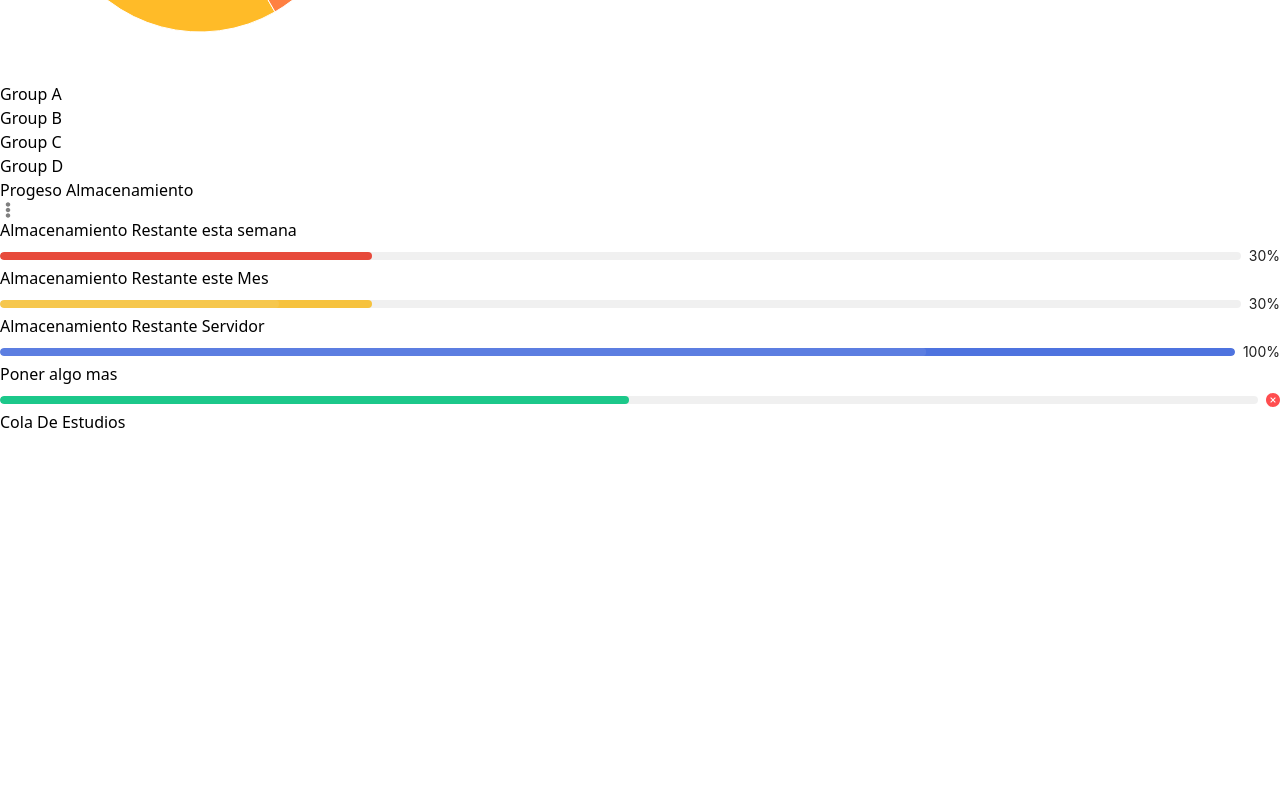
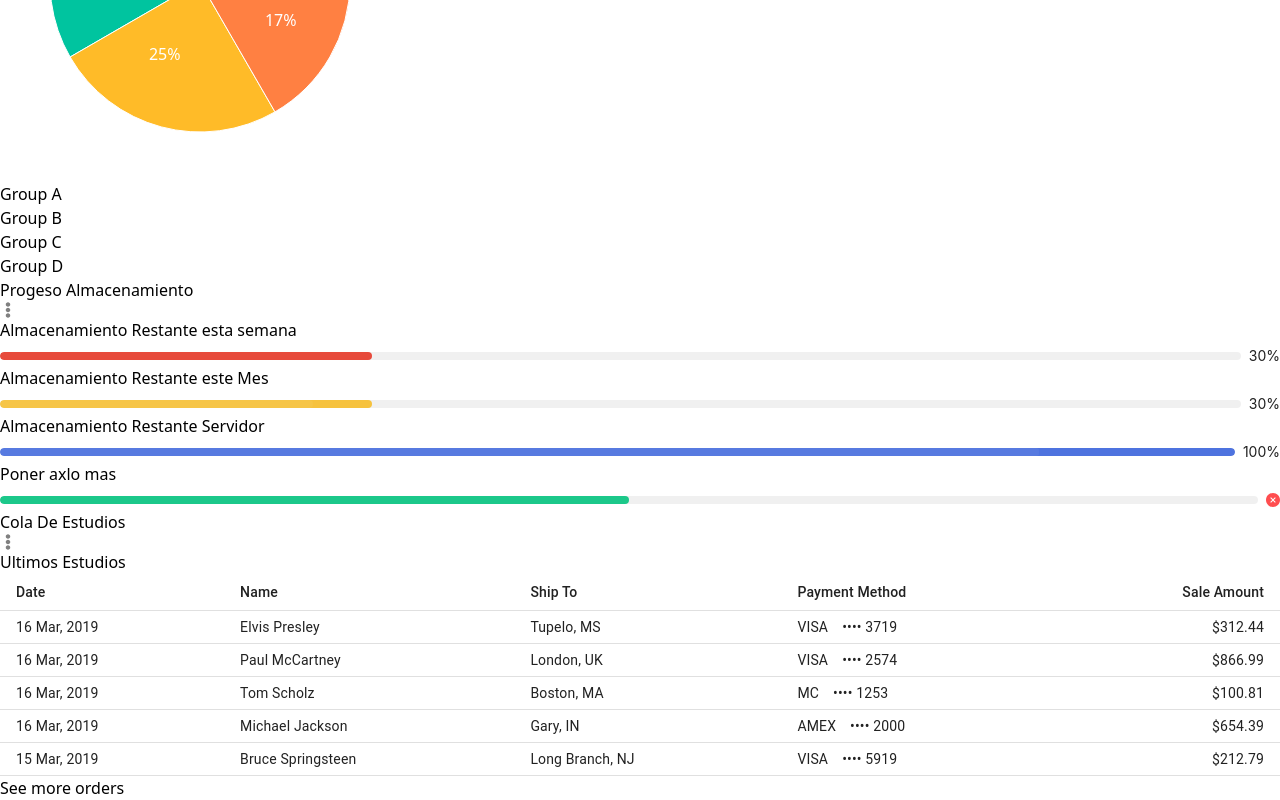
Before and after one commit to Mako9912/Xavia-Control-1.3, a React (Vite) app: page / in a window 1280 px wide. Shown: the part 1840-2640 px from the top of the page. Before the commit the page ends 2274 px from the top, so only its background shows below. Built offline with nearby package versions, Linux system fonts and the light colour scheme.

Commit message:
Faltan Datos Y Cosas pequeñas

```diff
--- a/package.json
+++ b/package.json
@@ -10,7 +10,9 @@
     "preview": "vite preview"
   },
   "dependencies": {
-    "@mui/material": "^5.14.11",
+    "@emotion/react": "^11.11.1",
+    "@emotion/styled": "^11.11.0",
+    "@mui/material": "^5.14.13",
     "antd": "^5.10.0",
     "pg": "^8.11.3",
     "react": "^18.2.0",
--- /dev/null
+++ b/src/Components/ColaComponent.jsx
@@ -0,0 +1,92 @@
+import React from "react";
+import { Link } from "react-router-dom";
+import Table from "@mui/material/Table";
+import TableBody from "@mui/material/TableBody";
+import TableCell from "@mui/material/TableCell";
+import TableHead from "@mui/material/TableHead";
+import TableRow from "@mui/material/TableRow";
+// Generate Order Data
+function createData(id, date, name, shipTo, paymentMethod, amount) {
+  return { id, date, name, shipTo, paymentMethod, amount };
+}
+
+const rows = [
+  createData(
+    0,
+    "16 Mar, 2019",
+    "Elvis Presley",
+    "Tupelo, MS",
+    "VISA ⠀•••• 3719",
+    312.44
+  ),
+  createData(
+    1,
+    "16 Mar, 2019",
+    "Paul McCartney",
+    "London, UK",
+    "VISA ⠀•••• 2574",
+    866.99
+  ),
+  createData(
+    2,
+    "16 Mar, 2019",
+    "Tom Scholz",
+    "Boston, MA",
+    "MC ⠀•••• 1253",
+    100.81
+  ),
+  createData(
+    3,
+    "16 Mar, 2019",
+    "Michael Jackson",
+    "Gary, IN",
+    "AMEX ⠀•••• 2000",
+    654.39
+  ),
+  createData(
+    4,
+    "15 Mar, 2019",
+    "Bruce Springsteen",
+    "Long Branch, NJ",
+    "VISA ⠀•••• 5919",
+    212.79
+  ),
+];
+function preventDefault(event) {
+  event.preventDefault();
+}
+
+const ColaComponent = () => {
+  return (
+    <div>
+      <h2> Ultimos Estudios </h2>
+      <Table size="small">
+        <TableHead>
+          <TableRow>
+            <TableCell>Date</TableCell>
+            <TableCell>Name</TableCell>
+            <TableCell>Ship To</TableCell>
+            <TableCell>Payment Method</TableCell>
+            <TableCell align="right">Sale Amount</TableCell>
+          </TableRow>
+        </TableHead>
+        <TableBody>
+          {rows.map((row) => (
+            <TableRow key={row.id}>
+              <TableCell>{row.date}</TableCell>
+              <TableCell>{row.name}</TableCell>
+              <TableCell>{row.shipTo}</TableCell>
+              <TableCell>{row.paymentMethod}</TableCell>
+              <TableCell align="right">{`$${row.amount}`}</TableCell>
+            </TableRow>
+          ))}
+        </TableBody>
+      </Table>
+      <Link to={"Estudios"} className="link-2">
+        See more orders
+      </Link>
+    </div>
+  );
+};
+
+export default ColaComponent;
--- a/src/Components/Dashboardview.jsx
+++ b/src/Components/Dashboardview.jsx
@@ -4,7 +4,7 @@ import profile from "../assets/icons8-male-user-50.png";
 
 const Dashboardview = () => {
   return (
-    <div className="flex items-center justify-between h-[70px] shadow-lg px-[25px]">
+    <div className="flex items-center justify-between h-[70px] shadow-lg px-[25px] ">
       <div className="flex items-center rounded-[5px]">
         <input
           type="text"
--- a/src/Components/Principal.jsx
+++ b/src/Components/Principal.jsx
@@ -12,46 +12,47 @@ import {
 import { FaEllipsisV, FaRegCalendarMinus } from "react-icons/fa";
 import PieComponent from "./PieComponent";
 import { Progress } from "antd";
+import ColaComponent from "./ColaComponent";
 
 const data = [
   {
-    name: "Page A",
+    name: "L",
     uv: 50,
     pv: 20,
     amt: 2400,
   },
   {
-    name: "Page B",
+    name: "M",
     uv: 25,
     pv: 30,
     amt: 2210,
   },
   {
-    name: "Page C",
+    name: "MX",
     uv: 10,
     pv: 15,
     amt: 2290,
   },
   {
-    name: "Page D",
+    name: "J",
     uv: 70,
     pv: 18,
     amt: 2000,
   },
   {
-    name: "Page E",
+    name: "V",
     uv: 22,
     pv: 55,
     amt: 2181,
   },
   {
-    name: "Page F",
+    name: "S",
     uv: 83,
     pv: 46,
     amt: 2500,
   },
   {
-    name: "Page G",
+    name: "D",
     uv: 12,
     pv: 16,
     amt: 2100,
@@ -60,104 +61,104 @@ const data = [
 
 const Principal = () => {
   return (
-    <div className="pt-[25px] px-[25px] bg-[#F8F9FC]">
-      <div className=" flex items-center justify-between">
-        <h1 className="text-[#5a5c69] text-[28px] leading-[34px] font-normal cursor-pointer">
-          Dashboard
+    <div className="pt-[25px] px-[25px] bg-[#F8F9FC] ">
+      <div className=" xl:flex items-center justify-between  ">
+        <h1 className="xl: text-[#5a5c69] text-[28px] leading-[34px] font-normal cursor-pointer">
+          Estudios
         </h1>
-        <button className="bg-[#2E59D9] h-[32px] rounded-[3px] text-white flex items-center justify-center px-[30px] cursor-pointer">
+        <button className="xl:bg-[#2E59D9] h-[32px] rounded-[3px] text-white flex items-center justify-center px-[30px] cursor-pointer">
           Generate Report
         </button>
       </div>
-      <div className="grid grid-cols-7 gap-[30px] mt-[25px] pb-[15px]">
-        <div className="h-[50px] rounde-[8px] bg-white border-l-[4px]  border-r-[4px] border-[#4E73DF] flex items-center  justify-between px-[30px] cursor-pointer hover:shadow-lg transform hover:scale-[103%] transition duration-300 ease-out rounded-[10px]">
+      <div className="xl:grid grid-cols-7 gap-[30px] mt-[25px] pb-[15px]">
+        <div className="xl:h-[50px] rounde-[8px] bg-white border-l-[4px]  border-r-[4px] border-[#4E73DF] flex items-center  justify-between px-[30px] cursor-pointer hover:shadow-xl transform hover:scale-[103%] transition duration-300 ease-out rounded-[10px]">
           <div>
-            <h2 className="text-[#B589DF] text-[11px] leading-[17px] font-bold">
+            <h2 className="xl:text-[#B589DF] text-[11px] leading-[17px] font-bold">
               Earning (Monthly)
             </h2>
-            <h1 className="text-[15px] leading-[24px] font-bold text-[#5a5c69] mt-[5px]">
+            <h1 className="xl:text-[15px] leading-[24px] font-bold text-[#5a5c69] mt-[5px]">
               #40,000
             </h1>
           </div>
           <FaRegCalendarMinus fontSize={20} color="" />
         </div>
-        <div className="h-[50px] rounde-[8px] bg-white border-l-[4px]  border-r-[4px] border-[#4E73DF] flex items-center  justify-between px-[30px] cursor-pointer hover:shadow-lg transform hover:scale-[103%] transition duration-300 ease-out rounded-[10px]">
+        <div className="xl:h-[50px] rounde-[8px] bg-white border-l-[4px]  border-r-[4px] border-[#4E73DF] flex items-center  justify-between px-[30px] cursor-pointer hover:shadow-xl transform hover:scale-[103%] transition duration-300 ease-out rounded-[10px]">
           <div>
-            <h2 className="text-[#B589DF] text-[11px] leading-[17px] font-bold">
+            <h2 className="xl:text-[#B589DF] text-[11px] leading-[17px] font-bold">
               Earning (Monthly)
             </h2>
-            <h1 className="text-[15px] leading-[24px] font-bold text-[#5a5c69] mt-[5px]">
+            <h1 className="xl:text-[15px] leading-[24px] font-bold text-[#5a5c69] mt-[5px]">
               #40,000
             </h1>
           </div>
           <FaRegCalendarMinus fontSize={20} color="" />
         </div>
-        <div className="h-[50px] rounde-[8px] bg-white border-l-[4px]  border-r-[4px]  border-[#4ef95d] flex items-center  justify-between px-[30px] cursor-pointer hover:shadow-lg transform hover:scale-[103%] transition duration-300 ease-out rounded-[15px]">
+        <div className="xl:h-[50px] rounde-[8px] bg-white border-l-[4px]  border-r-[4px]  border-[#4ef95d] flex items-center  justify-between px-[30px] cursor-pointer hover:shadow-xl transform hover:scale-[103%] transition duration-300 ease-out rounded-[15px]">
           <div>
-            <h2 className="text-[#1cc88a] text-[11px] leading-[17px] font-bold">
+            <h2 className="xl:text-[#1cc88a] text-[11px] leading-[17px] font-bold">
               PEDING REQUEST
             </h2>
-            <h1 className="text-[15px] leading-[24px] font-bold text-[#5a5c69] mt-[5px]">
+            <h1 className="xl:text-[15px] leading-[24px] font-bold text-[#5a5c69] mt-[5px]">
               #240,000
             </h1>
           </div>
           <FaRegCalendarMinus fontSize={20} color="" />
         </div>
-        <div className="h-[50px] rounde-[8px] bg-white border-l-[4px]  border-r-[4px] border-[#4E73DF] flex items-center  justify-between px-[30px] cursor-pointer hover:shadow-lg transform hover:scale-[103%] transition duration-300 ease-out rounded-[15px]">
+        <div className="xl:h-[50px] rounde-[8px] bg-white border-l-[4px]  border-r-[4px] border-[#4E73DF] flex items-center  justify-between px-[30px] cursor-pointer hover:shadow-xl transform hover:scale-[103%] transition duration-300 ease-out rounded-[15px]">
           <div>
-            <h2 className="text-[#B589DF] text-[11px] leading-[17px] font-bold">
+            <h2 className="xl:text-[#B589DF] text-[11px] leading-[17px] font-bold">
               Earning (Anual)
             </h2>
-            <h1 className="text-[15px] leading-[24px] font-bold text-[#5a5c69] mt-[5px]">
+            <h1 className="xl:text-[15px] leading-[24px] font-bold text-[#5a5c69] mt-[5px]">
               #40,000
             </h1>
           </div>
           <FaRegCalendarMinus fontSize={20} color="" />
         </div>
-        <div className="h-[50px] rounde-[8px] bg-white border-l-[4px]   border-r-[4px] border-[#4E73DF] flex items-center  justify-between px-[30px] cursor-pointer hover:shadow-lg transform hover:scale-[103%] transition duration-300 ease-out rounded-[15px]">
+        <div className="xl:h-[50px] rounde-[8px] bg-white border-l-[4px]   border-r-[4px] border-[#4E73DF] flex items-center  justify-between px-[30px] cursor-pointer hover:shadow-xl transform hover:scale-[103%] transition duration-300 ease-out rounded-[15px]">
           <div>
-            <h2 className="text-[#B589DF] text-[11px] leading-[17px] font-bold">
+            <h2 className="xl:text-[#B589DF] text-[11px] leading-[17px] font-bold">
               Earning (Monthly)
             </h2>
-            <h1 className="text-[15px] leading-[24px] font-bold text-[#5a5c69] mt-[5px]">
+            <h1 className="xl:text-[15px] leading-[24px] font-bold text-[#5a5c69] mt-[5px]">
               #40,000
             </h1>
           </div>
           <FaRegCalendarMinus fontSize={20} color="" />
         </div>
-        <div className="h-[50px] rounde-[8px] bg-white border-l-[4px]   border-r-[4px] border-[#4E73DF] flex items-center  justify-between px-[30px] cursor-pointer hover:shadow-lg transform hover:scale-[103%] transition duration-300 ease-out rounded-[15px]">
+        <div className="xl:h-[50px] rounde-[8px] bg-white border-l-[4px]   border-r-[4px] border-[#4E73DF] flex items-center  justify-between px-[30px] cursor-pointer hover:shadow-xl transform hover:scale-[103%] transition duration-300 ease-out rounded-[15px]">
           <div>
-            <h2 className="text-[#B589DF] text-[11px] leading-[17px] font-bold">
+            <h2 className="xl:text-[#B589DF] text-[11px] leading-[17px] font-bold">
               Earning (Monthly)
             </h2>
-            <h1 className="text-[15px] leading-[24px] font-bold text-[#5a5c69] mt-[5px]">
+            <h1 className="xl:text-[15px] leading-[24px] font-bold text-[#5a5c69] mt-[5px]">
               #40,000
             </h1>
           </div>
           <FaRegCalendarMinus fontSize={20} color="" />
         </div>
-        <div className="h-[50px] rounde-[8px] bg-white border-l-[4px]   border-r-[4px] border-[#4E73DF] flex items-center  justify-between px-[30px] cursor-pointer hover:shadow-lg transform hover:scale-[103%] transition duration-300 ease-out rounded-[15px]">
+        <div className="xl:h-[50px] rounde-[8px] bg-white border-l-[4px]   border-r-[4px] border-[#4E73DF] flex items-center  justify-between px-[30px] cursor-pointer hover:shadow-xl transform hover:scale-[103%] transition duration-300 ease-out rounded-[15px]">
           <div>
-            <h2 className="text-[#B589DF] text-[11px] leading-[17px] font-bold">
+            <h2 className="xl:text-[#B589DF] text-[11px] leading-[17px] font-bold">
               Earning (Monthly)
             </h2>
-            <h1 className="text-[15px] leading-[24px] font-bold text-[#5a5c69] mt-[5px]">
+            <h1 className="xl:text-[15px] leading-[24px] font-bold text-[#5a5c69] mt-[5px]">
               #40,000
             </h1>
           </div>
           <FaRegCalendarMinus fontSize={20} color="" />
         </div>
       </div>
-      <div className="flex mt-[22px] w-full gap-[30px]">
-        <div className="basis-[10%] border bg-white shadow-md cursor-pointer roundes-[4px] ">
-          <div className=" bg-[#F8F9FC] flex items-center justify-between py-[15px] px-[20px] border-b-[1px] border-[#EDEDED] mb-[20px] ">
+      <div className="xl:flex mt-[22px] w-full gap-[30px] justify-between">
+        <div className="xl:basis-[50%] border bg-white shadow-xl cursor-pointer rounded-[4px]">
+          <div className=" xl:bg-[#F8F9FC] flex items-center justify-between py-[15px] px-[20px] border-b-[1px] border-[#EDEDED] mb-[20px] ">
             <h2>Densidad Semanal De Estudios</h2>
             <FaEllipsisV color="gray" className="cursor-pointer" />
           </div>
-          <div className>
+          <div className="xl:flex">
             <LineChart
-              width={800}
-              height={300}
+              width={600}
+              height={400}
               data={data}
               margin={{
                 top: 5,
@@ -181,45 +182,53 @@ const Principal = () => {
             </LineChart>
           </div>
         </div>
-        <div className="basis-[30%] border-white shadow-md cursor-pointer rounded-[4px] ">
-          <div className="bg-[#F8F9FC] flex items-center justify-between py-[10px] px-[20px] border-b-[1px] border-[#EDEDED] ">
+        <div className="xl:basis-[50%] border bg-white shadow-xl cursor-pointer rounded-[4px] ">
+          <div className="xl:bg-[#F8F9FC] flex items-center justify-between py-[10px] px-[20px] border-b-[1px] border-[#EDEDED] ">
             <h2>Almacenamiento</h2>
             <FaEllipsisV color="gray" className="cursor-pointer" />
           </div>
-          <div className="pl-[25px] py-[5px]">
+          <div className="xl:pl-[25px] py-[5px]">
             <PieComponent />
           </div>
         </div>
       </div>
 
       <div>
-        <div className="flex mt-[22px] w-full gap-[3px]">
-          <div className="basis-[55%] border bg-white shadow-md cursor-pointer rounded-[4px]">
-            <div className="bg-[#F8F9FC] flex flex-item-center justify-between py-[15px] px-[20px] border-b-[1px] border-[#EDEDE]">
-              <h2 className="text-[#4e73df] text-[16px] leading-[19px] font-bold">
+        <div className="xl:flex mt-[22px] w-full gap-[3px] justify-between">
+          <div className="xl:basis-[50%] border bg-white shadow-xl cursor-pointer rounded-[4px]">
+            <div className="xl:bg-[#F8F9FC] flex flex-item-center justify-between py-[15px] px-[20px] border-b-[1px] border-[#EDEDE]">
+              <h2 className="xl:text-[#4e73df] text-[16px] leading-[19px] font-bold">
                 Progeso Almacenamiento
               </h2>
               <FaEllipsisV color="gray" className="cursor-pointer" />
             </div>
-            <div className="px-[25px] space-y-[15px] py-[15px]">
+            <div className="xl:px-[25px] space-y-[15px] py-[15px]">
               <h2>Almacenamiento Restante esta semana</h2>
               <Progress percent={30} strokeColor="#E74A3B" />
             </div>
-            <div className="px-[25px] space-y-[15px] py-[15px]">
+            <div className="xl:px-[25px] space-y-[15px] py-[15px]">
               <h2>Almacenamiento Restante este Mes</h2>
               <Progress percent={30} status="active" strokeColor="#F6C23E" />
             </div>
-            <div className="px-[25px] space-y-[15px] py-[15px]">
+            <div className="xl:px-[25px] space-y-[15px] py-[15px]">
               <h2>Almacenamiento Restante Servidor</h2>
               <Progress percent={100} status="active" strokeColor="#4E73DF" />
             </div>
-            <div className="px-[25px] space-y-[15px] py-[15px]">
-              <h2>Poner algo mas</h2>
+            <div className="xl:px-[25px] space-y-[15px] py-[15px]">
+              <h2>Poner axlo mas</h2>
               <Progress percent={50} status="exception" strokeColor="#1CC88A" />
             </div>
           </div>
-          <div className="basis-[45%] border">
-            <h2>Cola De Estudios</h2>
+          <div className="xl:basis-[50%] border">
+            <div className="xl:bg-[#F8F9FC] flex flex-item-center justify-between py-[15px] px-[20px] border-b-[1px] border-[#EDEDE] shadow-xl">
+              <h2 className="text-[#4e73df] text-[16px] leading-[19px] font-bold">
+                Cola De Estudios
+              </h2>
+              <FaEllipsisV color="gray" className="cursor-pointer" />
+            </div>
+            <div className="xl:bg-[#F8F9FC] flex flex-item-center  py-[15px] px-[20px] border-b-[1px] border-[#EDEDE]">
+              <ColaComponent />
+            </div>
           </div>
         </div>
       </div>
```
Also changed, not shown: 1 other file (tests, documents, lock files or other folders).
